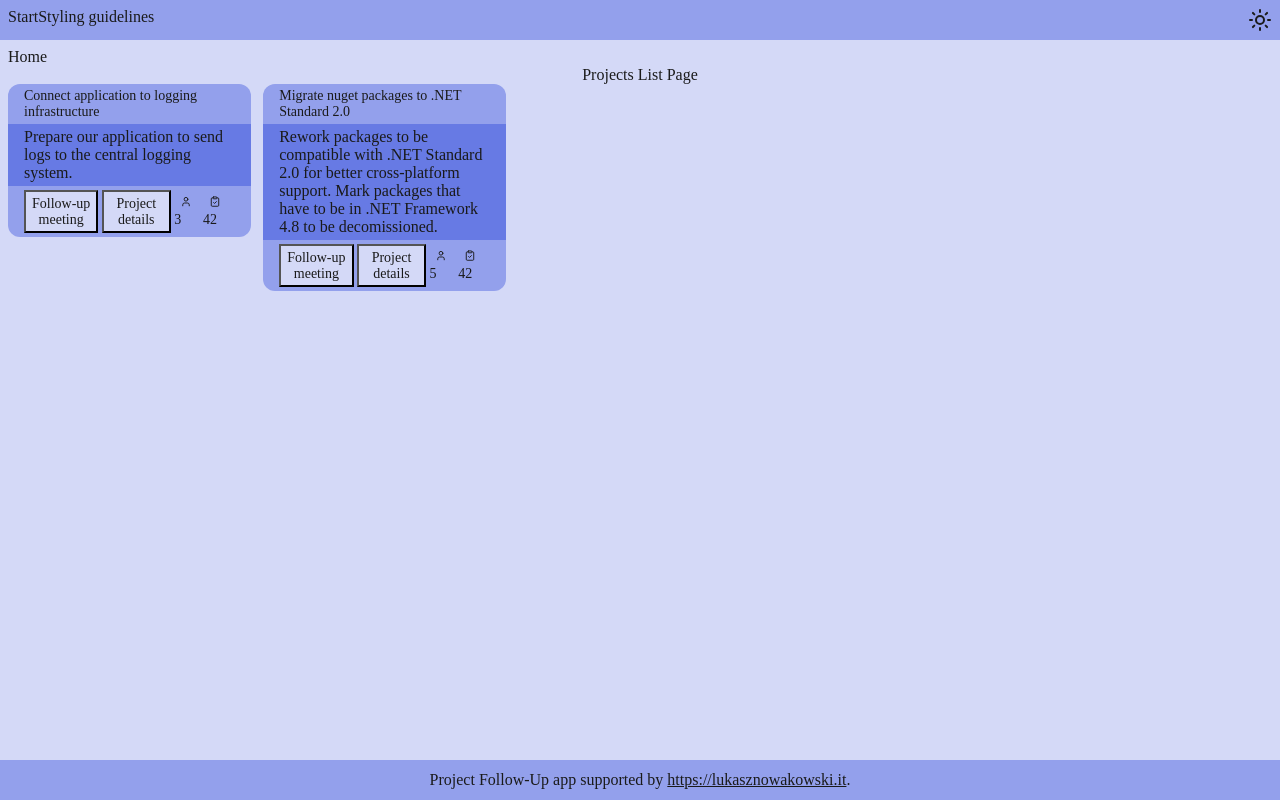
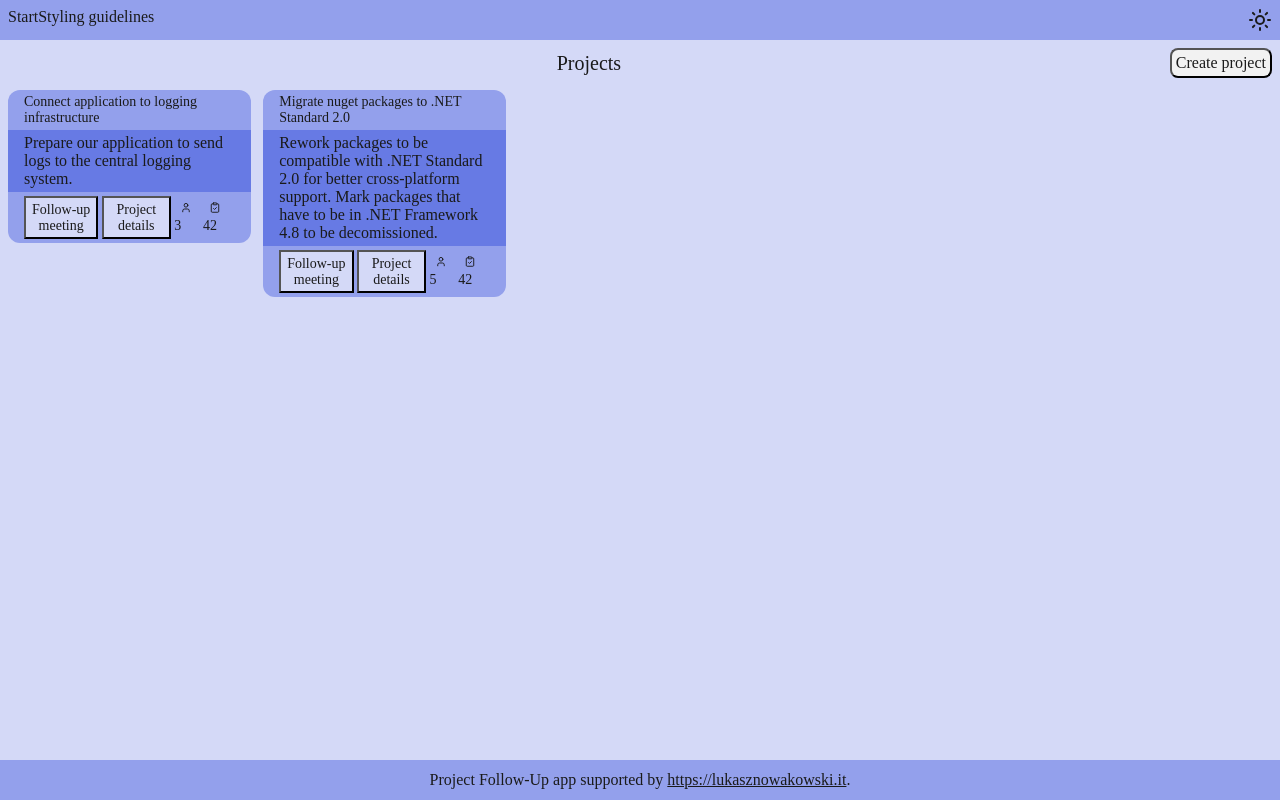
Before and after one commit to woocasch/project-followup, a React app in the folder ui/: page /projects in a window 1280 px wide. Built offline with nearby package versions, Linux system fonts and the light colour scheme; the HTML template or start-up script is replaced by a standard one.

Commit message:
Add "Create project" button
Work on #4

```diff
--- a/ui/src/components/buttons.tsx
+++ b/ui/src/components/buttons.tsx
@@ -3,11 +3,13 @@ import { theme } from '@root/theme';
 import type { LucideIcon } from 'lucide-react';
 import type { ReactNode } from 'react';
 
-export type ButtonVariant = 'button' | 'success' | 'warning' | 'error';
+export type ButtonVariant = 'button' | 'success' | 'warning' | 'error' | 'action';
+export type ButtonType = 'standard' | 'rounded';
 
 export interface ButtonProps {
   children: ReactNode;
   variant?: ButtonVariant;
+  buttonType?: ButtonType;
   title?: string;
   onClick?: () => void;
 }
@@ -25,6 +27,8 @@ function getBackgroundColor(variant?: ButtonVariant) {
       return theme.colors.warning;
     case 'error':
       return theme.colors.error;
+    case 'action':
+      return theme.colors.surface;
     default:
       return theme.colors.background;
   }
@@ -43,22 +47,24 @@ function getFontColor(variant?: ButtonVariant) {
   }
 }
 
-const ButtonStyled = styled.button<{ variant?: ButtonVariant }>`
+const ButtonStyled = styled.button<{ variant?: ButtonVariant, buttonType?: ButtonType }>`
     background-color: ${(props) => getBackgroundColor(props.variant)};
     color: ${(props) => getFontColor(props.variant)};
     padding: ${theme.spaces.xsmall};
+    border-radius: ${(props) => (props.buttonType === 'rounded' ? theme.borderRadius.small : '')};
 `;
 
 export function Button(props: ButtonProps) {
   const {
     children,
     variant = 'button',
+    buttonType = 'standard',
     title = '',
     onClick = () => {},
   } = props;
 
   return (
-    <ButtonStyled variant={variant} onClick={onClick} title={title}>
+    <ButtonStyled variant={variant} buttonType={buttonType} onClick={onClick} title={title}>
       {children}
     </ButtonStyled>
   );
--- a/ui/src/components/page-header.tsx
+++ b/ui/src/components/page-header.tsx
@@ -1,5 +1,7 @@
 import styled from '@emotion/styled';
+import { theme } from '@root/theme';
 
 export const PageHeader = styled.h2`
     text-align: center;
+    font-size: ${theme.fontSizes.large};
 `;
--- a/ui/src/home/home.tsx
+++ b/ui/src/home/home.tsx
@@ -3,7 +3,6 @@ import ProjectsListComponent from '@root/projects/use-cases/projects-list/projec
 
 export default function HomePage() {
   return (<div>
-    <h2>Home</h2>
     <ProjectsListComponent />
   </div>);
 }
--- a/ui/src/projects/use-cases/projects-list/components/project-card.tsx
+++ b/ui/src/projects/use-cases/projects-list/components/project-card.tsx
@@ -11,16 +11,6 @@ interface ProjectCardComponentProps {
 
 const ProjectHeaderContainer = styled.div(`
     font-size: ${theme.fontSizes.small};
-    display: grid;
-    grid-template-columns: 1fr auto auto;
-    grid-template-rows: 1fr 1fr;
-`);
-
-const ProjectName = styled.span(`
-    grid-row: span 2;
-    display: flex;
-    align-items: center;
-    justify-content: center;
 `);
 
 const MembersCount = styled.span(`
@@ -56,7 +46,7 @@ export function ProjectCardComponent({ project }: ProjectCardComponentProps) {
     return <Card size={CardSize.Medium}>
         <Card.Header>
             <ProjectHeaderContainer onClick={OpenProject}>
-                <ProjectName>{project.name}</ProjectName>
+                {project.name}
             </ProjectHeaderContainer>
         </Card.Header>
         <Card.Content>
--- a/ui/src/projects/use-cases/projects-list/projects-list.tsx
+++ b/ui/src/projects/use-cases/projects-list/projects-list.tsx
@@ -1,9 +1,17 @@
 import { useEffect, useState } from 'react';
 import styled from '@emotion/styled';
+import { Button } from '@components/index';
 import { theme } from '@root/theme';
 import * as Data from './projects-list.data';
 import { ProjectCardComponent } from './components';
 import { PageHeader } from '@components/index';
+
+const HeaderContainer = styled.div(`
+    display: grid;
+    grid-template-columns: 1fr auto;
+    align-items: center;
+    margin-bottom: ${theme.spaces.medium};
+`);
 
 const ProjectsContainer = styled.div(`
     display: grid;
@@ -19,11 +27,14 @@ export default function ProjectsListComponent() {
     }, []);
 
     return <div>
-        <PageHeader>Projects List Page</PageHeader>
+        <HeaderContainer>
+            <PageHeader>Projects</PageHeader>
+            <Button variant='action' buttonType='rounded'>Create project</Button>
+        </HeaderContainer>
         <ProjectsContainer>
             {projects.map(project => (
-                <div>
-                    <ProjectCardComponent key={project.id} project={project} />
+                <div key={project.id}>
+                    <ProjectCardComponent project={project} />
                 </div>
             ))}
         </ProjectsContainer>
```
